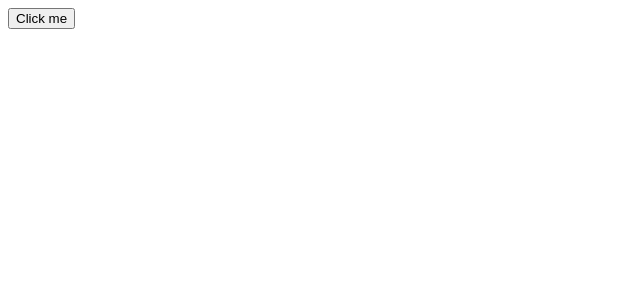
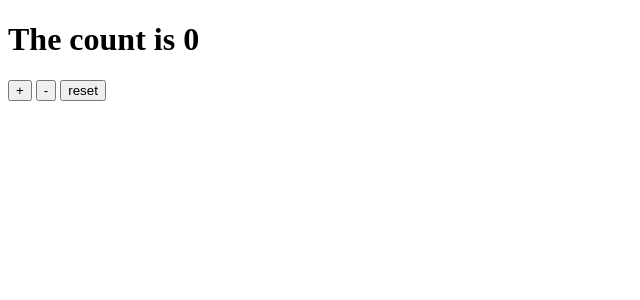
Before and after one commit to neznayer/svelte-learning, a Svelte app: page / in a window 1280 px wide. Shown: the top 300 px of the page, without its empty margins (0-640 px from the left). Built offline with nearby package versions, Linux system fonts and the light colour scheme.

Commit message:
auto-subscriptions

```diff
--- a/src/App.svelte
+++ b/src/App.svelte
@@ -1,9 +1,14 @@
 <script>
-	function handleClick() {
-		alert('no more alerts')
-	}
+	import {onDestroy} from "svelte"
+	import { count } from './stores.js';
+	import Incrementer from './Incrementer.svelte';
+	import Decrementer from './Decrementer.svelte';
+	import Resetter from './Resetter.svelte';
+
 </script>
 
-<button on:click|once={handleClick}>
-	Click me
-</button>
+<h1>The count is {$count}</h1>
+
+<Incrementer />
+<Decrementer />
+<Resetter />
--- /dev/null
+++ b/src/Decrementer.svelte
@@ -0,0 +1,10 @@
+<script>
+    import {count} from "./stores.js";
+    function decrement() {
+        //TODO
+        count.update(c=>c-1)
+    }
+
+</script>
+
+<button on:click={decrement}> - </button>
--- /dev/null
+++ b/src/Incrementer.svelte
@@ -0,0 +1,10 @@
+<script>
+    import {count} from "./stores.js"
+
+    function increment() {
+        // TODO
+        count.update((c) => c+1)
+    }
+</script>
+
+<button on:click={increment}> + </button>
--- /dev/null
+++ b/src/Resetter.svelte
@@ -0,0 +1,9 @@
+<script>
+    import {count} from "./stores.js"
+
+    function reset() {
+        count.set(0)
+    }
+</script>
+
+<button on:click={reset}> reset </button>
--- /dev/null
+++ b/src/stores.js
@@ -0,0 +1,3 @@
+import { writable } from "svelte/store";
+
+export const count = writable(0)
```
